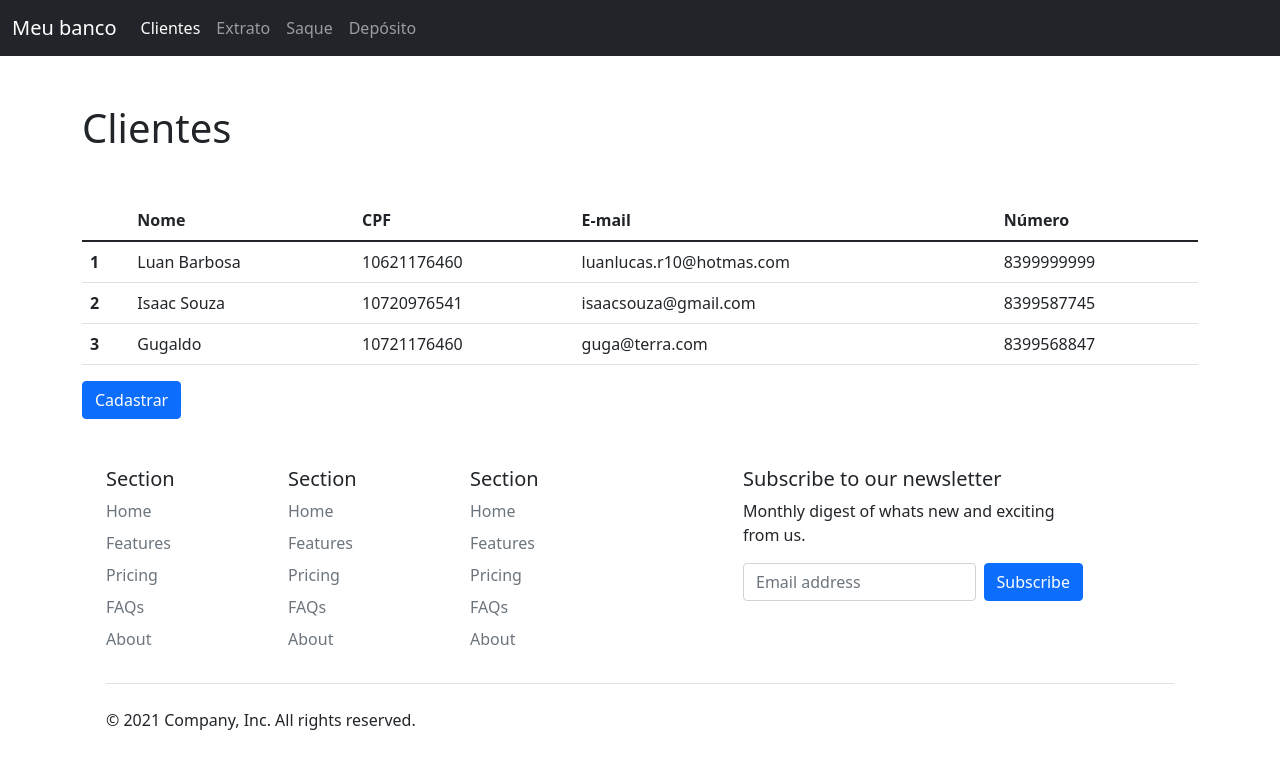
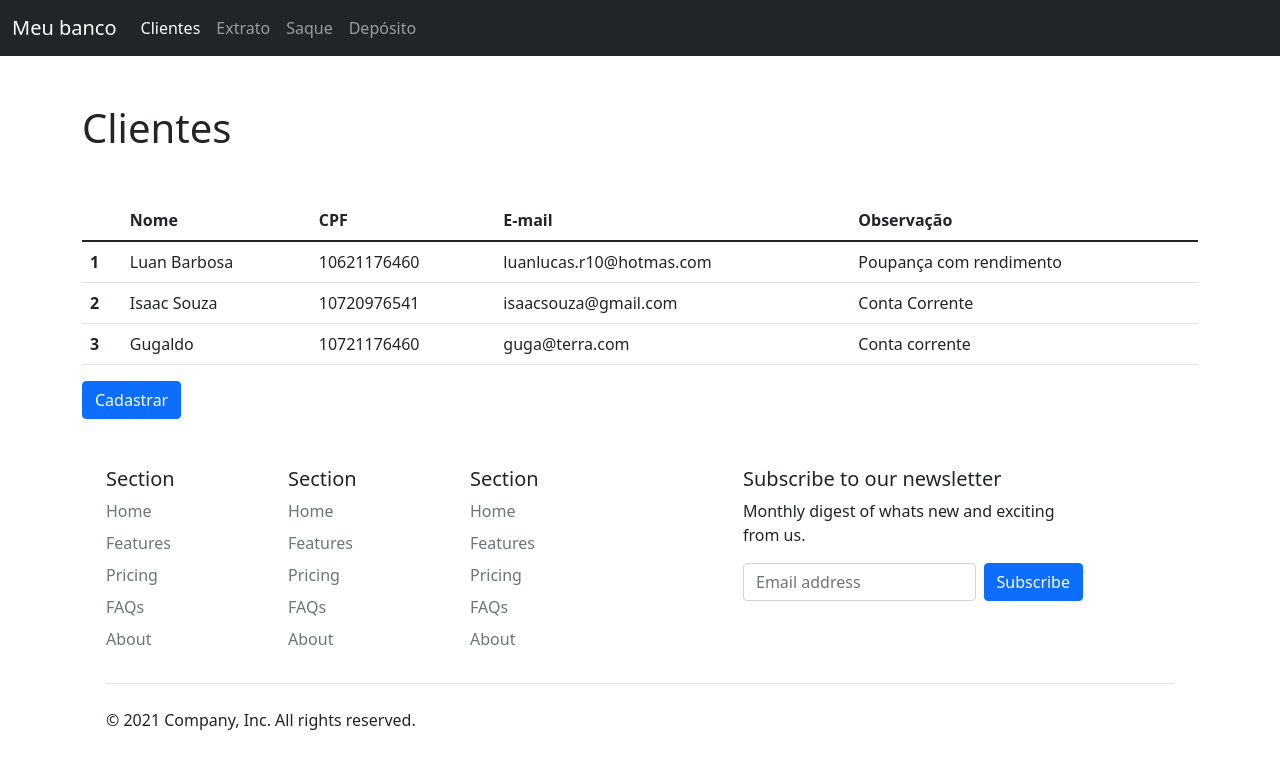
Before and after one commit to LuanBarb0sa/treinamento-angular-java, an Angular app in the folder view/meubancoangular/: page /clientes in a window 1280 px wide. Shown: the top 768 px of the page. Built offline with nearby package versions, Linux system fonts and the light colour scheme.

Commit message:
sincronizar

```diff
--- a/view/meubancoangular/src/app/app.module.ts
+++ b/view/meubancoangular/src/app/app.module.ts
@@ -1,5 +1,6 @@
 import { NgModule } from '@angular/core';
 import { BrowserModule } from '@angular/platform-browser';
+import { FormsModule, ReactiveFormsModule } from '@angular/forms';
 
 import { AppRoutingModule } from './app-routing.module';
 import { AppComponent } from './app.component';
@@ -13,7 +14,6 @@ import { EstudoComponent } from './components/components/estudo/estudo.component
 import { InputLabelComponent } from './components/components/input-label/input-label.component';
 import { CheckboxComponent } from './components/components/checkbox/checkbox.component';
 import { ButtonComponent } from './components/components/button/button.component';
-import { FormsModule, ReactiveFormsModule } from '@angular/forms';
 import { ClientesComponent } from './pages/pages/clientes/clientes.component';
 import { CadastrarClientesComponent } from './pages/pages/clientes/cadastrar-clientes/cadastrar-clientes.component';
 
--- a/view/meubancoangular/src/app/pages/pages/clientes/cadastrar-clientes/cadastrar-clientes.component.html
+++ b/view/meubancoangular/src/app/pages/pages/clientes/cadastrar-clientes/cadastrar-clientes.component.html
@@ -1,8 +1,8 @@
 <h1>Cadastro Clientes</h1>
-<form>
+<form method="post" >
   <div class="row">
     <div class="col">
-      <app-input-label [label]="'Nome'" [type]="'text'"></app-input-label>
+      <app-input-label [label]="'Nome'" [type]="'text'" ></app-input-label>
     </div>
     <div class="col">
       <app-input-label [label]="'CPF'" [type]="'text'"></app-input-label>
@@ -11,7 +11,7 @@
       <app-input-label [label]="'E-mail'" [type]="'E-mail'"></app-input-label>
     </div>
     <div class="col">
-      <app-input-label [label]="'Obervação'" [type]="'text'"></app-input-label>
+      <app-input-label [label]="'Observação'" [type]="'text'"></app-input-label>
     </div>
   </div>
 </form>
--- a/view/meubancoangular/src/app/pages/pages/clientes/cadastrar-clientes/cadastrar-clientes.component.ts
+++ b/view/meubancoangular/src/app/pages/pages/clientes/cadastrar-clientes/cadastrar-clientes.component.ts
@@ -8,7 +8,8 @@ import { FormBuilder,  FormControl,  FormGroup,  Validators } from '@angular/for
   styleUrls: ['./cadastrar-clientes.component.css']
 })
 export class CadastrarClientesComponent implements OnInit {
-  cadastroForm!: FormGroup;
+
+
 
 
   botaoClicado(){
@@ -23,5 +24,8 @@ export class CadastrarClientesComponent implements OnInit {
 
     }
 
+    criar(){
+
+    }
 
 }
--- a/view/meubancoangular/src/app/pages/pages/clientes/clientes.component.html
+++ b/view/meubancoangular/src/app/pages/pages/clientes/clientes.component.html
@@ -7,7 +7,7 @@
       <th scope="col">Nome</th>
       <th scope="col">CPF</th>
       <th scope="col">E-mail</th>
-      <th scope="col">Número</th>
+      <th scope="col">Observação</th>
     </tr>
   </thead>
   <tbody>
@@ -16,21 +16,21 @@
       <td>Luan Barbosa</td>
       <td>10621176460</td>
       <td>luanlucas.r10@hotmas.com</td>
-      <td>8399999999</td>
+      <td>Poupança com rendimento</td>
     </tr>
     <tr>
       <th scope="row">2</th>
       <td>Isaac Souza</td>
       <td>10720976541</td>
       <td>isaacsouza@gmail.com</td>
-      <td>8399587745</td>
+      <td>Conta Corrente</td>
     </tr>
     <tr>
       <th scope="row">3</th>
       <td>Gugaldo</td>
       <td>10721176460</td>
       <td>guga@terra.com</td>
-      <td>8399568847</td>
+      <td>Conta corrente</td>
     </tr>
   </tbody>
 </table>
```
